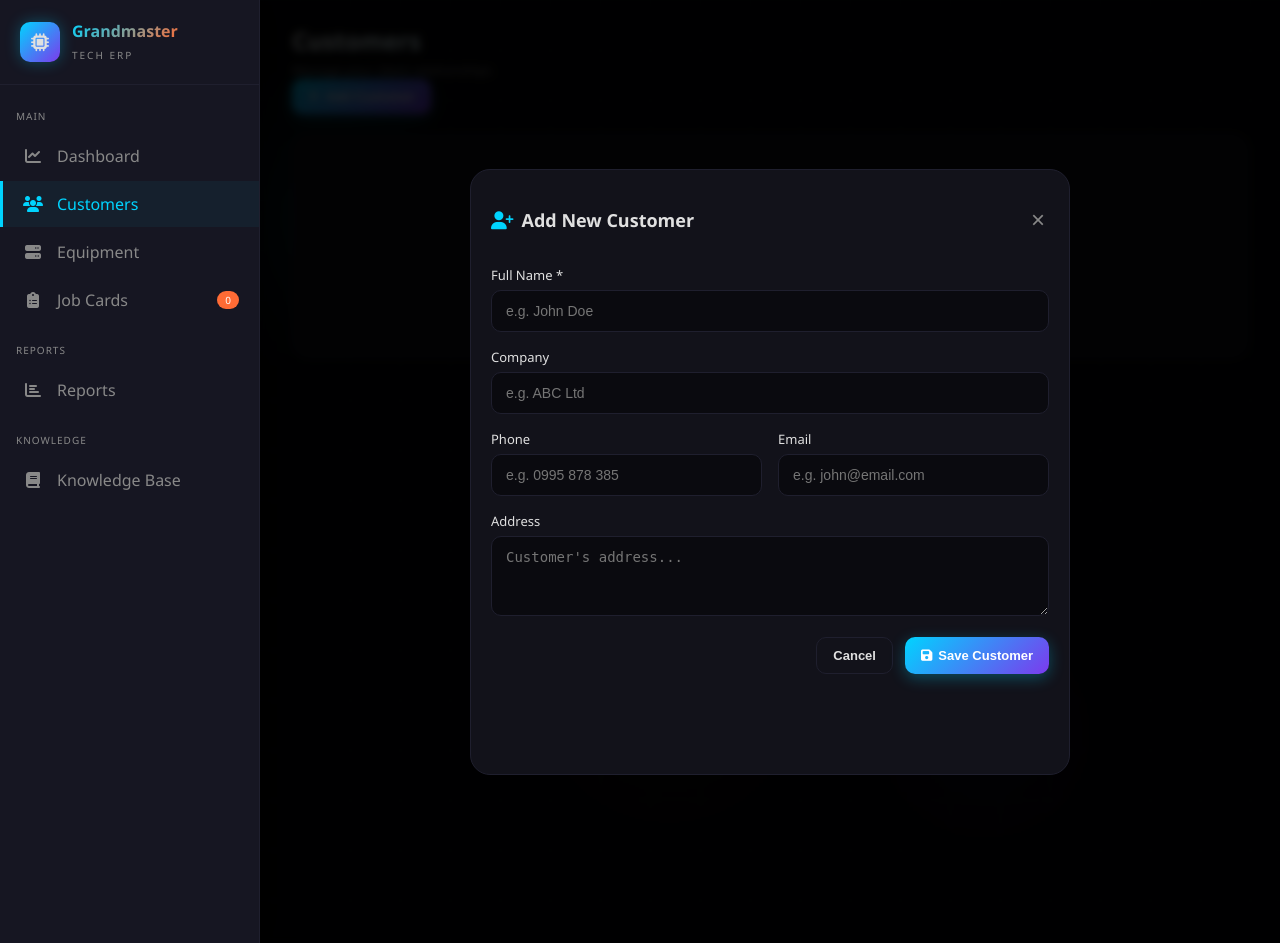
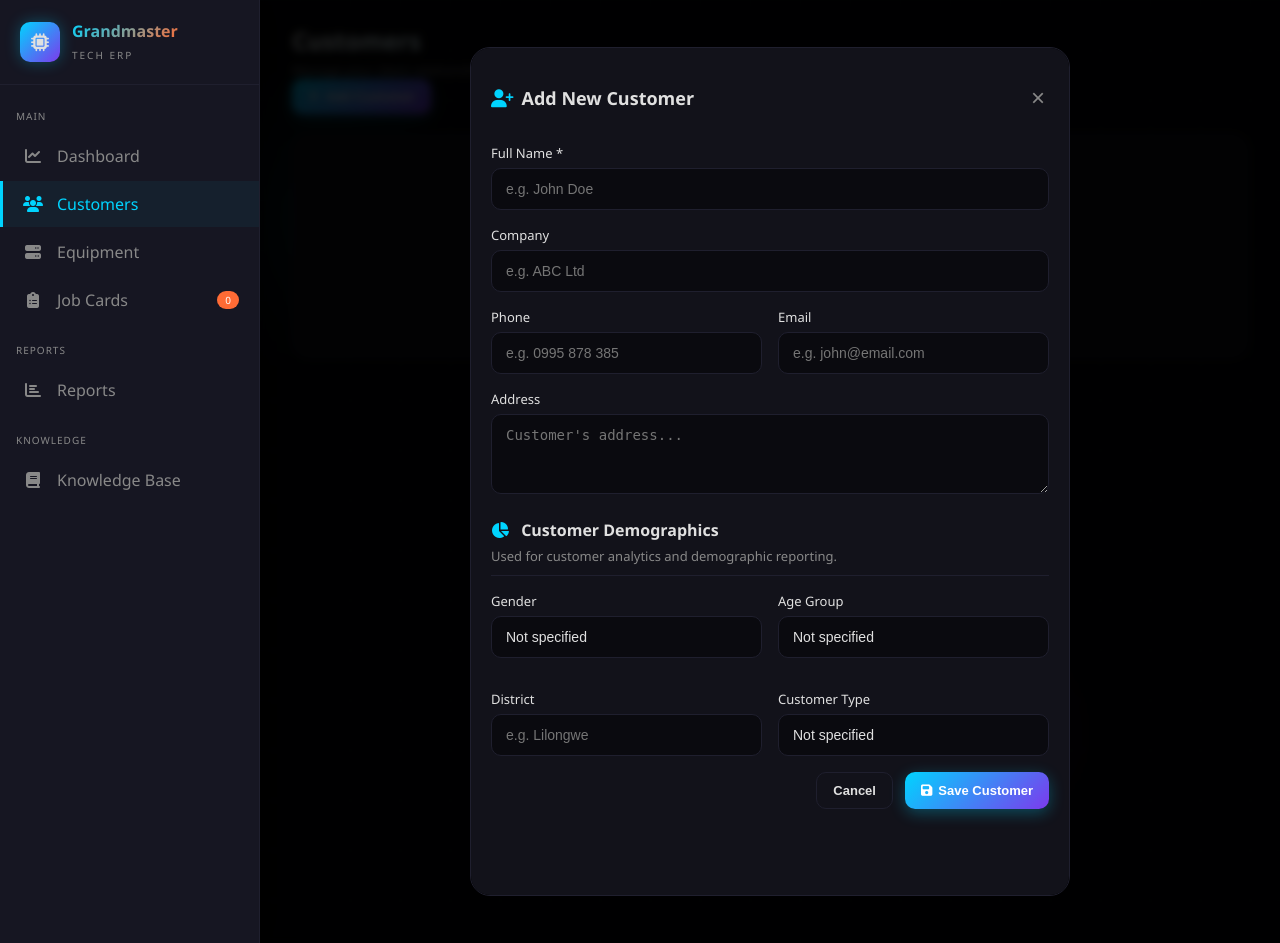
Before and after one commit to Jamees1616/GrandmasterTechERP, a Flask app: page /customers in a window 1280 px wide, after a click on "Add Customer". Run offline with Flask 3, Linux system fonts and the light colour scheme.

Commit message:
Add customer demographics support

```diff
--- a/app.py
+++ b/app.py
@@ -38,6 +38,10 @@ class Customer(db.Model):
     email = db.Column(db.String(100))
     company = db.Column(db.String(100))
     address = db.Column(db.Text)
+    gender = db.Column(db.String(30))
+    age_group = db.Column(db.String(30))
+    district = db.Column(db.String(100))
+    customer_type = db.Column(db.String(50))
     created_at = db.Column(db.DateTime, default=datetime.utcnow)
     equipment = db.relationship('Equipment', backref='customer', lazy=True)
 
@@ -133,6 +137,10 @@ def update_customer(id):
     customer.email = request.form.get('email', '').strip()
     customer.company = request.form.get('company', '').strip()
     customer.address = request.form.get('address', '').strip()
+    customer.gender = request.form.get('gender', '').strip()
+    customer.age_group = request.form.get('age_group', '').strip()
+    customer.district = request.form.get('district', '').strip()
+    customer.customer_type = request.form.get('customer_type', '').strip()
 
     if not customer.name:
         flash('Customer name is required.', 'danger')
@@ -149,7 +157,11 @@ def add_customer():
         phone=request.form['phone'],
         email=request.form['email'],
         company=request.form['company'],
-        address=request.form['address']
+        address=request.form['address'],
+        gender=request.form.get('gender', '').strip(),
+        age_group=request.form.get('age_group', '').strip(),
+        district=request.form.get('district', '').strip(),
+        customer_type=request.form.get('customer_type', '').strip()
     )
     db.session.add(customer)
     db.session.commit()
--- a/templates/customers.html
+++ b/templates/customers.html
@@ -84,6 +84,62 @@
                 <label class="form-label">Address</label>
                 <textarea name="address" class="form-textarea" placeholder="Customer's address..."></textarea>
             </div>
+
+            <div style="margin:20px 0 16px; padding-bottom:10px; border-bottom:1px solid var(--border);">
+                <h4 style="margin:0;">
+                    <i class="fas fa-chart-pie" style="color:var(--primary); margin-right:8px;"></i>
+                    Customer Demographics
+                </h4>
+                <p style="margin:6px 0 0; color:var(--text-muted); font-size:13px;">
+                    Used for customer analytics and demographic reporting.
+                </p>
+            </div>
+
+            <div style="display:grid; grid-template-columns:1fr 1fr; gap:16px;">
+
+                <div class="form-group">
+                    <label class="form-label">Gender</label>
+                    <select name="gender" class="form-select">
+                        <option value="">Not specified</option>
+                        <option value="Male">Male</option>
+                        <option value="Female">Female</option>
+                        <option value="Other">Other</option>
+                        <option value="Prefer not to say">Prefer not to say</option>
+                    </select>
+                </div>
+
+                <div class="form-group">
+                    <label class="form-label">Age Group</label>
+                    <select name="age_group" class="form-select">
+                        <option value="">Not specified</option>
+                        <option value="Under 18">Under 18</option>
+                        <option value="18-24">18–24</option>
+                        <option value="25-34">25–34</option>
+                        <option value="35-44">35–44</option>
+                        <option value="45-54">45–54</option>
+                        <option value="55+">55+</option>
+                    </select>
+                </div>
+
+                <div class="form-group">
+                    <label class="form-label">District</label>
+                    <input type="text" name="district" class="form-input"
+                           placeholder="e.g. Lilongwe">
+                </div>
+
+                <div class="form-group">
+                    <label class="form-label">Customer Type</label>
+                    <select name="customer_type" class="form-select">
+                        <option value="">Not specified</option>
+                        <option value="Individual">Individual</option>
+                        <option value="Business">Business</option>
+                        <option value="Government">Government</option>
+                        <option value="NGO/Organization">NGO / Organization</option>
+                        <option value="Other">Other</option>
+                    </select>
+                </div>
+
+            </div>
             <div style="display: flex; gap: 12px; justify-content: flex-end;">
                 <button type="button" class="btn btn-secondary" onclick="closeModal('addCustomerModal')">Cancel</button>
                 <button type="submit" class="btn btn-primary"><i class="fas fa-save"></i> Save Customer</button>
```
Also changed, not shown: migrate_demographics.py (added, +34 -0 lines), templates/customer_detail.html (+57 -0 lines).
